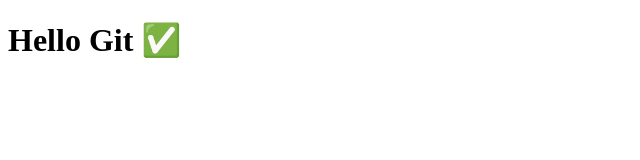
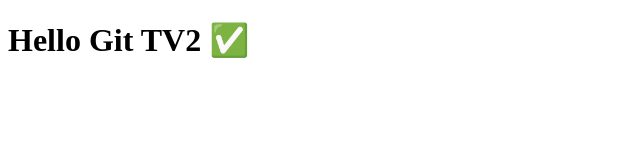
Before and after one commit to Naveen-babu-t/client-v1-Babu, a plain HTML site: page index.html in a window 1280 px wide. Shown: the whole page, without its empty margins (0-640 px from the left). Drawn offline with Linux system fonts and the light colour scheme.

Commit message:
updated text

```diff
--- a/index.html
+++ b/index.html
@@ -4,6 +4,6 @@
     <title>Git Test</title>
 </head>
 <body>
-    <h1>Hello Git ✅</h1>
+    <h1>Hello Git TV2 ✅</h1>
 </body>
 </html>
```
